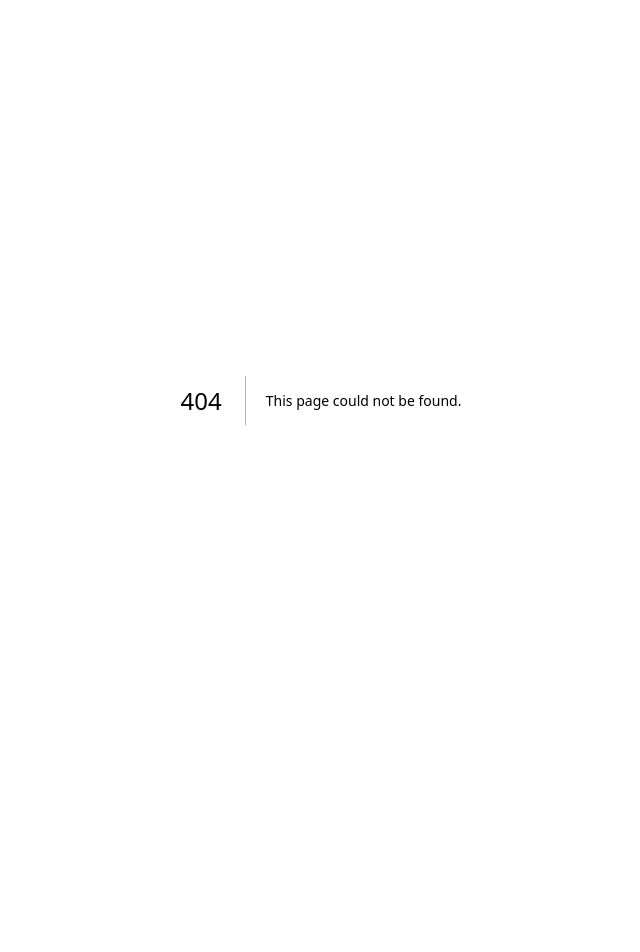
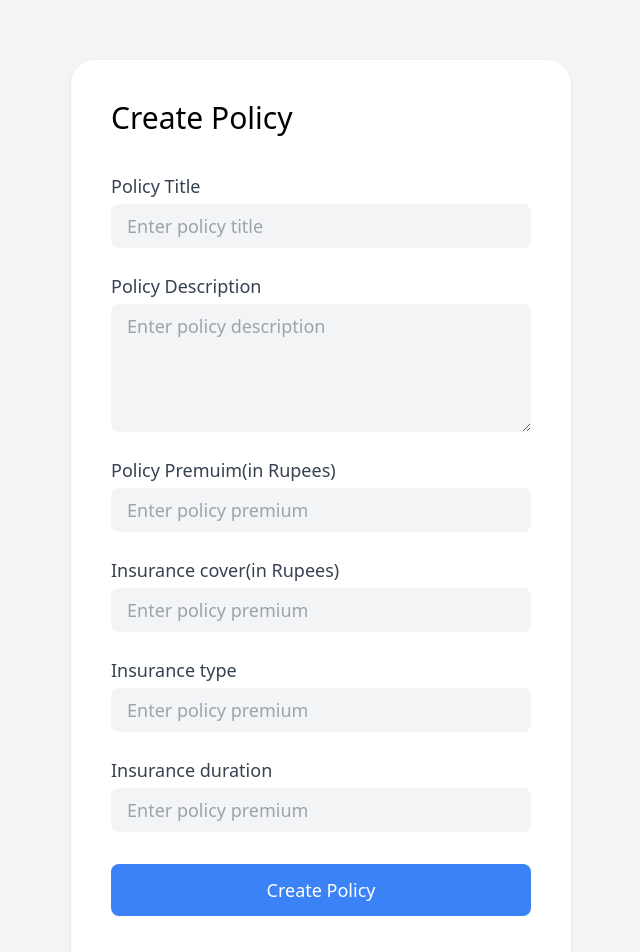
Before and after one commit to ayuashu/Metasurance, a Next.js app: page /policy/createpolicy in a window 1280 px wide. Before the commit this address had no page. Shown: the top 952 px of the page, without its empty margins (319-959 px from the left). Before the commit the page ends 800 px from the top, so only its background shows below. Built offline with nearby package versions, Linux system fonts and the light colour scheme.

Commit message:
added policy pages

```diff
--- a/src/app/layout.js
+++ b/src/app/layout.js
@@ -1,3 +1,4 @@
+import './globals.css'
 export const metadata = {
   title: 'Next.js',
   description: 'Generated by Next.js',
--- /dev/null
+++ b/src/app/policy/createpolicy/page.js
@@ -0,0 +1,106 @@
+"use client"
+import React, { useState } from 'react';
+
+const PolicyWebsite = () => {
+  const [policies, setPolicies] = useState([]);
+  const [policyTitle, setPolicyTitle] = useState('');
+  const [policyDescription, setPolicyDescription] = useState('');
+
+  const handleCreatePolicy = () => {
+    if (policyTitle && policyDescription) {
+      const newPolicy = {
+        id: policies.length + 1,
+        title: policyTitle,
+        description: policyDescription,
+      };
+
+      setPolicies([...policies, newPolicy]);
+      setPolicyTitle('');
+      setPolicyDescription('');
+    }
+  };
+
+  return (
+    <div className="min-h-screen bg-gray-100 py-6 flex flex-col justify-center sm:py-12">
+      <div className="relative py-3 sm:min-w-xl sm:mx-auto lg:min-w-[500px]">
+        <div className="relative px-4 py-10 bg-white mx-8 md:mx-0 shadow rounded-3xl sm:p-10">
+          <div className="max-w-md mx-auto">
+            <div className="flex items-center space-x-5">
+              <h1 className='text-3xl'>Create Policy</h1>
+              <div className="block pl-2 font-semibold text-xl self-start text-gray-700">
+                <h2 className="leading-relaxed">{policyTitle}</h2>
+                <p className="text-sm text-gray-500 font-normal leading-relaxed">
+                  {policyDescription}
+                </p>
+              </div>
+            </div>
+            <div className="divide-y divide-gray-200">
+              <div className="py-8 text-base leading-6 space-y-4 text-gray-700 sm:text-lg sm:leading-7">
+                <div className="flex items-center justify-between space-y-5 flex-col">
+                  <div className="flex flex-col min-w-full">
+                    <label className="leading-loose">Policy Title</label>
+                    <input
+                      type="text"
+                      placeholder="Enter policy title"
+                      className="w-full px-4 py-2 text-gray-700 bg-gray-100 rounded-lg focus:outline-none focus:ring focus:ring-blue-200"
+                      value={policyTitle}
+                      onChange={(e) => setPolicyTitle(e.target.value)}
+                    />
+                  </div>
+                  <div className="flex flex-col min-w-full">
+                    <label className="leading-loose">Policy Description</label>
+                    <textarea
+                      rows="4"
+                      placeholder="Enter policy description"
+                      className="w-full px-4 py-2 text-gray-700 bg-gray-100 rounded-lg focus:outline-none focus:ring focus:ring-blue-200"
+                      value={policyDescription}
+                      onChange={(e) => setPolicyDescription(e.target.value)}
+                    ></textarea>
+                  </div>
+                  <div className="flex flex-col min-w-full">
+                    <label className="leading-loose">Policy Premuim(in Rupees)</label>
+                    <input
+                      placeholder="Enter policy premium"
+                      className="w-full px-4 py-2 text-gray-700 bg-gray-100 rounded-lg focus:outline-none focus:ring focus:ring-blue-200"
+                    ></input>
+                  </div>
+                  <div className="flex flex-col min-w-full">
+                    <label className="leading-loose">Insurance cover(in Rupees)</label>
+                    <input
+                      placeholder="Enter policy premium"
+                      className="w-full px-4 py-2 text-gray-700 bg-gray-100 rounded-lg focus:outline-none focus:ring focus:ring-blue-200"
+                    ></input>
+                  </div>
+                  <div className="flex flex-col min-w-full"> {/*change it to radio button*/}
+                    <label className="leading-loose">Insurance type</label>
+                    <input
+                      placeholder="Enter policy premium"
+                      className="w-full px-4 py-2 text-gray-700 bg-gray-100 rounded-lg focus:outline-none focus:ring focus:ring-blue-200"
+                    ></input>
+                  </div>
+                  <div className="flex flex-col min-w-full"> {/*change it to radio button*/}
+                    <label className="leading-loose">Insurance duration</label>
+                    <input
+                      placeholder="Enter policy premium"
+                      className="w-full px-4 py-2 text-gray-700 bg-gray-100 rounded-lg focus:outline-none focus:ring focus:ring-blue-200"
+                    ></input>
+                  </div>
+                </div>
+                <div className="pt-4 flex items-center space-x-4">
+                  <button
+                    className="bg-blue-500 flex justify-center items-center w-full text-white px-4 py-3 rounded-lg focus:outline-none hover:bg-blue-600"
+                    onClick={handleCreatePolicy}
+                  >
+                    Create Policy
+                  </button>
+                </div>
+              </div>
+            </div>
+          </div>
+        </div>
+      </div>
+    </div>
+  );
+};
+
+export default PolicyWebsite;
--- a/src/app/policy/page.js
+++ b/src/app/policy/page.js
@@ -1,9 +1,41 @@
 import React from 'react'
+import Link from 'next/link'
 
-const policy = () => {
+const page = () => {
   return (
-    <div>policy</div>
-  )
-}
+    <div className="min-h-screen bg-gray-100 py-6 flex flex-col justify-center sm:py-12">
+      <div className="relative py-3 sm:max-w-xl sm:mx-auto">
+        <div className="relative px-4 py-10 bg-white mx-8 md:mx-0 shadow rounded-3xl sm:p-10">
+          <div className="max-w-md mx-auto">
+            <h2 className="text-2xl font-semibold text-gray-800 mb-6">
+              Policy Management
+            </h2>
+            <div className="flex flex-col space-y-4">
+              <Link
+                href="/policy/createpolicy"
+                className="bg-blue-500 hover:bg-blue-600 text-white py-2 px-4 rounded-lg text-center"
+              >
+                Create Policy
+              </Link>
+              <Link
+                href="/policy/viewpolicy"
+                className="bg-green-500 hover:bg-green-600 text-white py-2 px-4 rounded-lg text-center"
+              >
+                List Policies
+              </Link>
+              {/* add a button to go back */}
+              <Link
+                href="/"
+                className="bg-amber-500 hover:bg-amber-600 text-black py-2 px-4 rounded-lg text-center"
+              >
+                Go Back
+              </Link>
+            </div>
+          </div>
+        </div>
+      </div>
+    </div>
+  );
+};
 
-export default policy
+export default page
--- /dev/null
+++ b/src/app/policy/viewpolicy/page.js
@@ -0,0 +1,77 @@
+"use client"
+import React, { useState, useEffect } from 'react';
+
+const PolicyViewer = () => {
+  const [policies, setPolicies] = useState([]);
+
+  // Simulated data for existing policies
+  const samplePolicies = [
+    {
+      id: 1,
+      title: 'Auto Insurance Policy',
+      description: 'Coverage for your vehicle.',
+      thumbnail: 'https://w7.pngwing.com/pngs/716/176/png-transparent-insurance-agent-health-insurance-life-insurance-vehicle-insurance-business-service-people-logo-thumbnail.png', // Replace with actual image paths
+    },
+    {
+      id: 2,
+      title: 'Home Insurance Policy',
+      description: 'Protection for your home and belongings.',
+      thumbnail: 'https://e7.pngegg.com/pngimages/939/452/png-clipart-life-insurance-health-insurance-child-dental-insurance-icon-saving-blue-thumbnail.png', // Replace with actual image paths
+    },
+    {
+      id: 3,
+      title: 'Health Insurance Policy',
+      description: 'Medical coverage for you and your family.',
+      thumbnail: 'https://w7.pngwing.com/pngs/400/750/png-transparent-health-insurance-health-care-life-insurance-others-blue-logo-insurance-thumbnail.png', // Replace with actual image paths
+    },
+  ];
+
+  useEffect(() => {
+    // Simulated API call to fetch policies (replace with actual API call)
+    setPolicies(samplePolicies);
+  }, []);
+
+  return (
+    <div className="min-h-screen bg-gray-100 py-6 flex flex-col justify-center sm:py-12">
+      <div className="relative py-3 sm:max-w-xl sm:mx-auto">
+        <div className="relative px-4 py-10 bg-white mx-8 md:mx-0 shadow rounded-3xl sm:p-10">
+          <div className="max-w-md mx-auto">
+            <h2 className="text-2xl font-semibold text-gray-800 mb-6">
+              All Policies
+            </h2>
+            {policies.length === 0 ? (
+              <p className="text-gray-600">No policies available.</p>
+            ) : (
+              <ul className="space-y-4">
+                {policies.map((policy) => (
+                  <li key={policy.id}>
+                    <div className="border rounded-lg p-4 flex flex-wrap items-center space-x-4">
+                      <img
+                        src={policy.thumbnail}
+                        alt={`${policy.title} Thumbnail`}
+                        className="w-16 h-16 object-cover rounded-full"
+                      />
+                      <div>
+                        <h3 className="text-xl font-semibold mb-2">
+                          {policy.title}
+                        </h3>
+                        <p className="text-gray-600">{policy.description}</p>
+                      </div>
+                    <div className="mt-6">
+                        <button className="bg-blue-500 hover:bg-blue-600 text-white py-2 px-4 rounded-lg focus:outline-none">
+                        Get Policy
+                        </button>
+                    </div>
+                    </div>
+                  </li>
+                ))}
+              </ul>
+            )}
+          </div>
+        </div>
+      </div>
+    </div>
+  );
+};
+
+export default PolicyViewer;
--- a/tailwind.config.js
+++ b/tailwind.config.js
@@ -6,16 +6,7 @@ module.exports = {
     './src/app/**/*.{js,ts,jsx,tsx,mdx}',
   ],
   theme: {
-    extend: {
-      backgroundImage: {
-        'gradient-radial': 'radial-gradient(var(--tw-gradient-stops))',
-        'gradient-conic':
-          'conic-gradient(from 180deg at 50% 50%, var(--tw-gradient-stops))',
-          animation: {
-            'fade-in-down_1s_ease-in-out': 'fade-in-down 1s ease-in-out',
-          },
-      },
-    },
+    extend: {},
   },
   plugins: [],
 }
```
